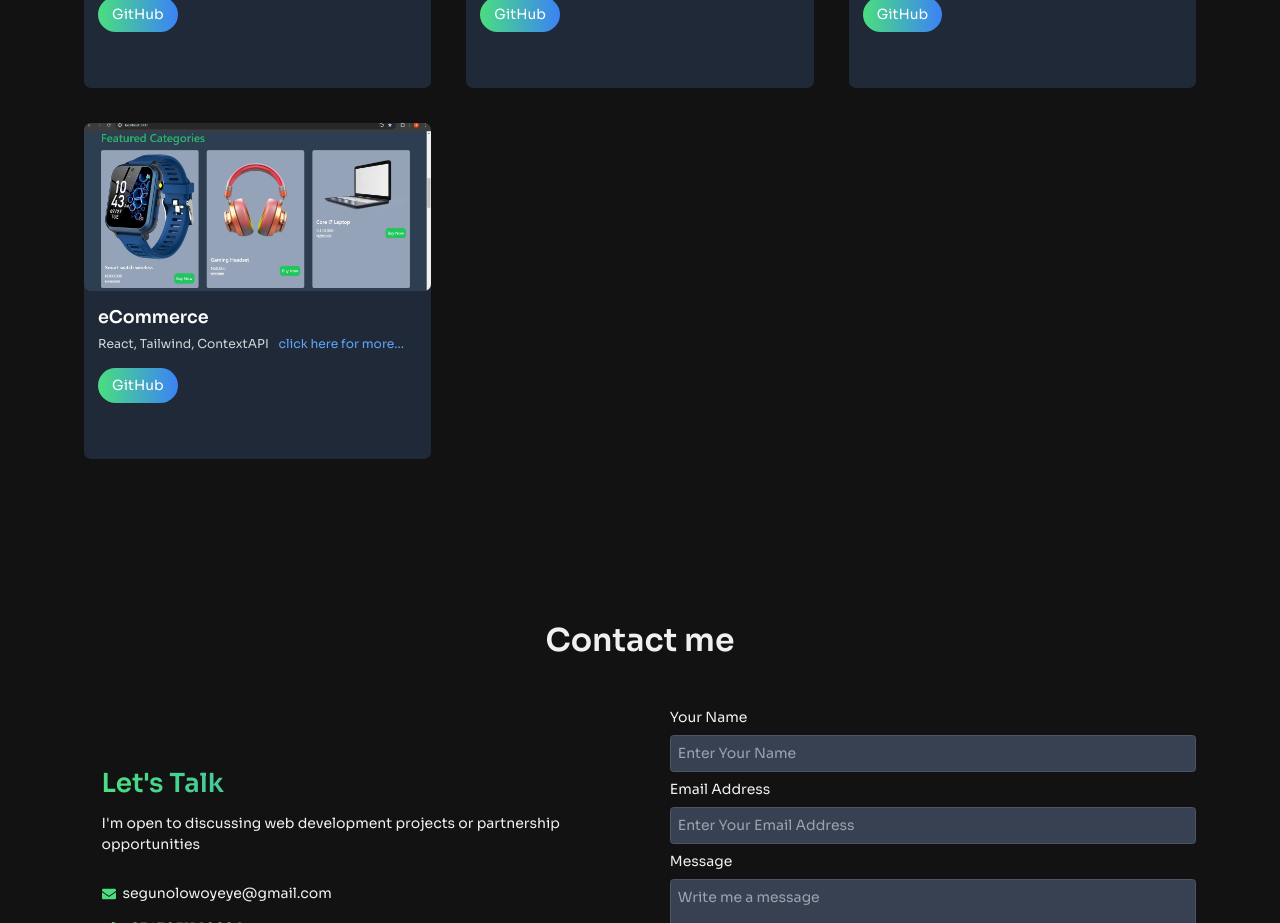
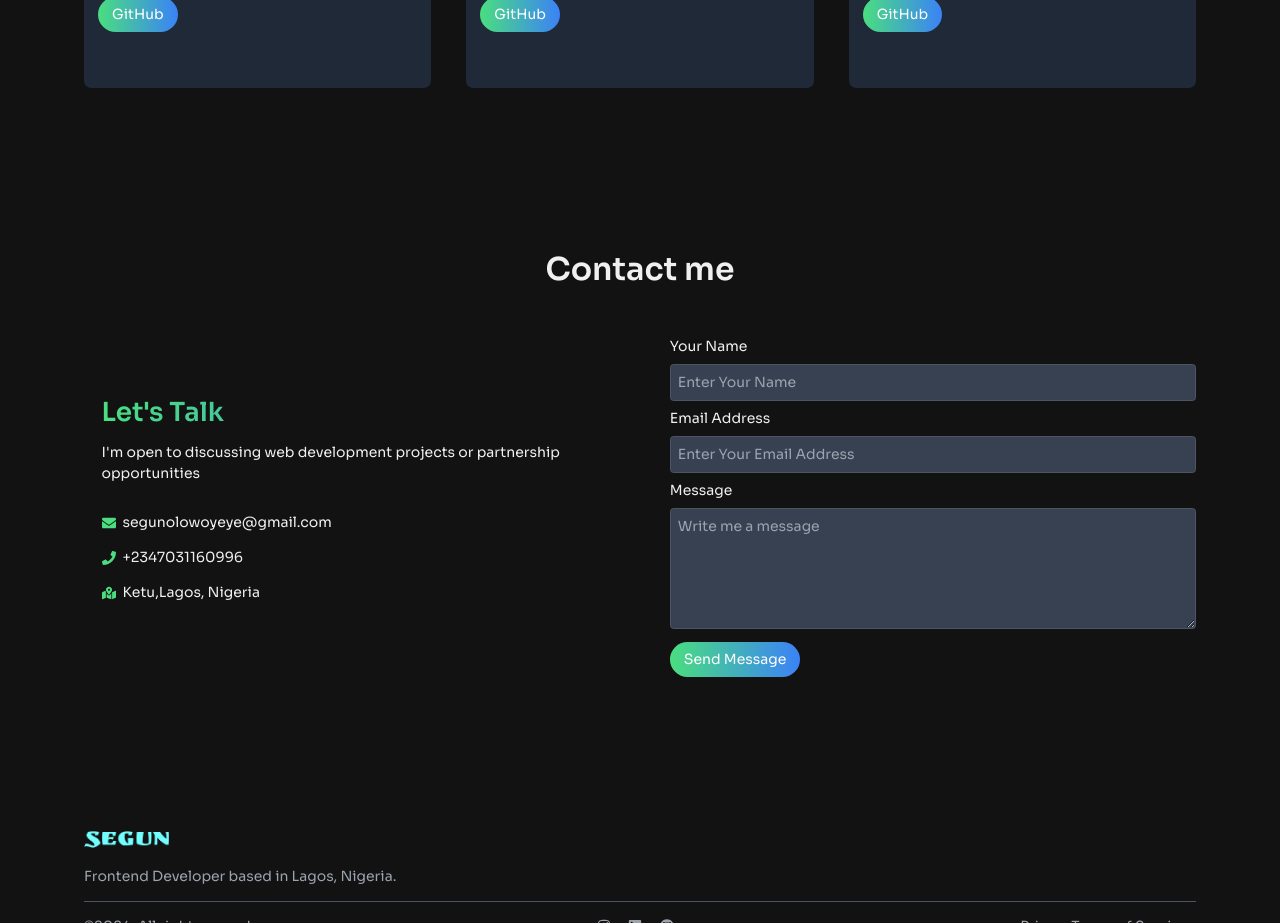
Before and after one commit to Segzyp1000/portfolionew, a React (Vite) app: page / in a window 1280 px wide. Shown: the part 2140-3063 px from the top of the page. Built offline with nearby package versions, Linux system fonts and the light colour scheme.

Commit message:
remove the 7th projects

```diff
--- a/src/components/Navbar.jsx
+++ b/src/components/Navbar.jsx
@@ -71,9 +71,9 @@ function Navbar() {
         <div
           className={`${
             openNavigation ? "flex" : "hidden"
-          } md:hidden fixed flex-col py-10 justify-center items-center bg-gray-800 text-white p-4  top-16 left-0 z-50 w-full h-[92%] space-y-7`}
+          } md:hidden fixed flex-col py-10 justify-center items-center bg-gray-800 text-white p-4  top-16 left-0 z-50 w-full h-[92%]`}
         >
-          <ul className="space-y-20 mt-12 flex flex-col justify-center items-center">
+          <ul className="space-y-20 mt-10 flex flex-col justify-center items-center">
             <li className="py-2">
               <a
                 href="#home"
--- a/src/components/Projects.jsx
+++ b/src/components/Projects.jsx
@@ -67,16 +67,6 @@ const projects = [
     website: "https://movieboxlist.vercel.app/",
     description:
       "A movie discovery platform that allows users to browse and search for movies, built with React and Firebase for backend services, styled with Tailwind CSS.",
-  },
-  {
-    id: 7,
-    name: "eCommerce",
-    image: shop,
-    technology: "React, Tailwind, ContextAPI",
-    github: "https://github.com/Segzyp1000/timbo-shop",
-    website: "https://timbo-shop.vercel.app/",
-    description:
-      "An eCommerce application that provides a seamless shopping experience, built with React and styled using Tailwind CSS, featuring product listings and a shopping cart.",
   },
 ];
 
```
